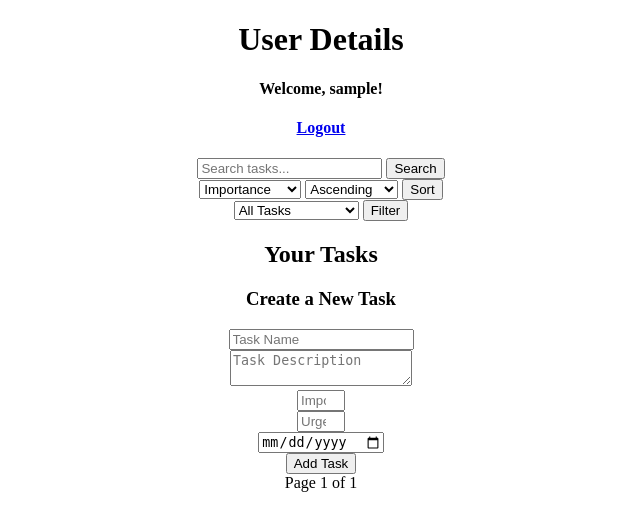
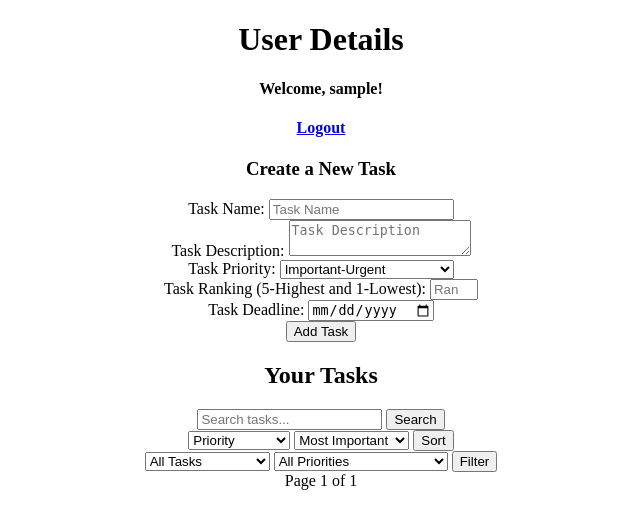
Before and after one commit to IsraelShowell/Prioritask-Task-Management, a Flask app: page /dashboard in a window 1280 px wide. Shown: the top 531 px of the page, without its empty margins (319-959 px from the left). Run offline with Flask 3, Linux system fonts and the light colour scheme; the visitor is signed in with stand-in values (Sample User, id 1); data that the repository does not hold is empty.

Commit message:
Version 0.70

```diff
--- a/app.py
+++ b/app.py
@@ -2,7 +2,7 @@
 # Start Date: 9/27/2024
 # End Date: /2024
 # Project: Prioitask - Task Management Application
-# Version: 0.50
+# Version: 0.70
 
 # Description:
 """
@@ -59,10 +59,6 @@ def signup():
             E_mail = request.form['Email']
             userName = request.form['Username']
             passWord = request.form['Password']
-            PhoneNumber = request.form['PhoneNumber']
-            Gender = request.form['Gender']
-            Address = request.form['Address']
-            Age = request.form['Age']
 
             #statement holds an SQL Query for the users table in the users database
             #This query checks to see if the user, password, and email entered exist in the database
@@ -83,7 +79,7 @@ def signup():
                 if not data:
                     #Then the user's information will be added into the database
                     date_created = str(datetime.now())
-                    manage_cursor.execute("INSERT INTO users (Email,Username,Password,PhoneNumber,Gender,Address,Age,DateAccountCreated) VALUES (?,?,?,?,?,?,?,?)",(E_mail,userName,passWord,PhoneNumber,Gender,Address,Age,date_created))
+                    manage_cursor.execute("INSERT INTO users (Email,Username,Password,DateAccountCreated) VALUES (?,?,?,?)",(E_mail,userName,passWord,date_created))
                     signUp_connection.commit()
                     signUp_connection.close()
                     #Then they are taken to the login page
@@ -137,7 +133,7 @@ def login():
 
             #If the login is right, they go to the dashboard function, and their name is displayed
             request.method = 'GET'
-            return dashboard()
+            return redirect(url_for('dashboard'))
     else:
         #If the user is just going to the login page, the page is rendered by the program
          request.method=='GET'
@@ -217,39 +213,39 @@ def dashboard():
         complete_task(task_id, user_id)
 
 
-    #This handles task creation if the form is submitted
     if request.method == 'POST' and 'TaskName' in request.form:
         task_name = request.form['TaskName']
         task_desc = request.form['TaskDesc']
-        importance = int(request.form['Importance'])
-        urgency = int(request.form['Urgency'])
+        priority = request.form['Priority']
+        ranking = int(request.form['Ranking'])
         deadline = request.form['Deadline']
-        date_created = datetime.now().strftime('%Y-%m-%d %H:%M:%S')
+        date_created = datetime.now().strftime('%m-%d-%Y %H:%M:%S')
 
-        #This creates the connect to the database
         conn = sqlite3.connect('task-management.db')
         cursor = conn.cursor()
 
-        #This inserts the new task into the database
+        # Insert task with Priority as a descriptive string and Ranking as an integer
         cursor.execute(
-            """INSERT INTO tasks (TaskName, TaskDesc, Importance, Urgency,
+            """INSERT INTO tasks (TaskName, TaskDesc, Priority, Ranking,
             TaskDeadline, DateTaskCreated, Completed, User_ID)
             VALUES (?, ?, ?, ?, ?, ?, ?, ?)""",
-            (task_name, task_desc, importance, urgency, deadline, date_created, "false", user_id)
+            (task_name, task_desc, priority, ranking, deadline, date_created, "false", user_id)
         )
         conn.commit()
         conn.close()
 
+
     #These gather the search, sort, and filter parameters from the request
     search_query = request.args.get('search', '')
-    sort_by = request.args.get('sort_by', 'Importance')
-    sort_order = request.args.get('sort_order', 'ASC')
+    sort_by = request.args.get('sort_by', 'Priority')
+    sort_order = request.args.get('sort_order', 'DESC')
     completed_filter = request.args.get('filter', 'all')
+    priority_filter = request.args.get('priority_filter', 'all')
 
     #This gets the search, sort, and filter clauses from their respective helper functions
     search_clause, search_values = get_search_clause(search_query)  #Search helper function
     sort_query = get_sort_clause(sort_by, sort_order)  #Sort helper function
-    filter_clause = get_filter_clause(completed_filter)  #Filter helper function
+    filter_clause = get_filter_clause(completed_filter, priority_filter) #Filter helper function
 
 
     #Gets the tasks for the current page
@@ -260,14 +256,15 @@ def dashboard():
     cursor = conn.cursor()
 
     #Fetches tasks based on filters, search, and sort
-    cursor.execute(
-        f"""SELECT Task_ID, TaskName, TaskDesc, Importance, Urgency, TaskDeadline, Completed
+    query = f"""
+        SELECT Task_ID, TaskName, TaskDesc, Priority, Ranking, TaskDeadline, Completed
         FROM tasks
-        WHERE User_ID = ? {search_clause} {filter_clause}
-        {sort_query}
-        LIMIT ? OFFSET ?""",
-        (user_id, *search_values, tasks_per_page, offset)
-    )
+        WHERE User_ID = ? {search_clause} {filter_clause} {sort_query}
+        LIMIT ? OFFSET ?
+    """
+    parameters = (user_id, *search_values, tasks_per_page, offset)
+
+    cursor.execute(query, parameters)
 
 
     #This puts all the tasks in the database for the user in the tasks tuple
@@ -294,7 +291,8 @@ def dashboard():
         search_query=search_query,
         sort_by=sort_by,
         sort_order=sort_order,
-        completed_filter=completed_filter
+        completed_filter=completed_filter,
+        priority_filter=priority_filter
     )
 
 # This route allows the user to update an existing task
@@ -317,18 +315,17 @@ def update_task():
         # Retrieve the form data
         task_name = request.form.get('TaskName')
         task_desc = request.form.get('TaskDesc')
-        importance = int(request.form.get('Importance'))
-        urgency = int(request.form.get('Urgency'))
+        priority = request.form.get('Priority')
+        ranking = int(request.form.get('Ranking'))
         deadline = request.form.get('Deadline')
 
         # Ensure all fields contain data
-        if all([task_name, task_desc, importance, urgency, deadline]):
+        if all([task_name, task_desc, priority, ranking, deadline]):
             try:
                 # Execute the update query
                 cursor.execute(
-                    """UPDATE tasks SET TaskName = ?, TaskDesc = ?, Importance = ?,
-                    Urgency = ?, TaskDeadline = ? WHERE Task_ID = ? AND User_ID = ?""",
-                    (task_name, task_desc, importance, urgency, deadline, task_id, user_id)
+                    """UPDATE tasks SET TaskName = ?, TaskDesc = ?, Priority = ?, Ranking = ?, TaskDeadline = ? WHERE Task_ID = ? AND User_ID = ?""",
+                    (task_name, task_desc, priority, ranking, deadline, task_id, user_id)
                 )
                 conn.commit()
                 conn.close()
@@ -343,7 +340,7 @@ def update_task():
     else:
         # Pre-fill the form with the existing task data
         cursor.execute(
-            """SELECT TaskName, TaskDesc, Importance, Urgency, TaskDeadline
+            """SELECT TaskName, TaskDesc, Priority, Ranking, TaskDeadline
                FROM tasks WHERE Task_ID = ? AND User_ID = ?""",
             (task_id, user_id)
         )
@@ -391,7 +388,7 @@ def fetch_tasks(user_id):
     conn = sqlite3.connect('task-management.db')
     cursor = conn.cursor()
     cursor.execute(
-        "SELECT Task_ID, TaskName, TaskDesc, Importance, Urgency, TaskDeadline "
+        "SELECT Task_ID, TaskName, TaskDesc, Priority, Ranking, TaskDeadline "
         "FROM tasks WHERE User_ID = ?", (user_id,)
     )
     tasks = cursor.fetchall()
@@ -414,28 +411,45 @@ def get_search_clause(search_query):
         return "AND (TaskName LIKE ? OR TaskDesc LIKE ?)", (f"{search_query}%", f"{search_query}%")
     return "", ()
 
-#This is a helper function for the sort functionality
+#This is a helper function for the sorting functionality
 def get_sort_clause(sort_by, sort_order):
+    valid_sort_columns = ['Priority', 'TaskName', 'TaskDeadline', 'DateTaskCreated', 'Ranking']
 
-    #Tells the program which sort columns are available
-    valid_sort_columns = ['TaskName', 'Importance', 'Urgency', 'TaskDeadline', 'DateTaskCreated']
+    # Ensure the primary sort column is valid
+    if sort_by not in valid_sort_columns:
+        sort_by = 'Priority'  # default sorting column
 
-    #If one isn't chosen, then this is the default
-    if sort_by not in valid_sort_columns:
-        sort_by = 'Importance'
+    # Start building the sort clause
+    sort_clause = f"ORDER BY {sort_by} {sort_order}"
 
-        #Returns the chosen or default column and the SQLite query
-    return f"ORDER BY {sort_by} {sort_order}"
+    # If the primary sort column is Priority, sort by Ranking as the secondary criterion
+    if sort_by == 'Priority':
+        sort_clause += ", Ranking " + sort_order  # Order for Ranking can be adjusted as needed
+
+    return sort_clause
+
+
 
 #This is a helper function for the filter functionality
-def get_filter_clause(completed_filter):
+def get_filter_clause(completed_filter, priority_filter):
+    filter_clauses = []
 
-    #Checks if the filter is completed or incomplete
+    # Check if the filter is for completed or incomplete tasks
     if completed_filter == 'completed':
-        return "AND Completed = 'true'"
+        filter_clauses.append("Completed = 'true'")
     elif completed_filter == 'incomplete':
-        return "AND Completed = 'false'"
+        filter_clauses.append("Completed = 'false'")
+
+    # Check if a priority filter is set
+    if priority_filter and priority_filter != 'all':
+        filter_clauses.append(f"Priority = '{priority_filter}'")
+
+    # Combine all filter clauses with AND
+    if filter_clauses:
+        return "AND " + " AND ".join(filter_clauses)
+
     return ""
+
 
 #This is the start up function that runs when the app is ran in the command line to start
 def startup():
@@ -447,8 +461,8 @@ def startup():
     #Runs a query to create a table if it does not exist
     #The data parameters that the tables can handle are a text username and a text password, etc
     #PRIMARY KEY automatically adds the UNIQUE constraint!
-    manage_cursor.execute("CREATE TABLE IF NOT EXISTS users(User_ID INTEGER PRIMARY KEY, Email text NOT NULL UNIQUE, Username text NOT NULL, Password text NOT NULL, PhoneNumber INTEGER NOT NULL, Gender text NOT NULL, Address text NOT NULL, Age INTEGER NOT NULL, DateAccountCreated text NOT NULL)")
-    manage_cursor.execute("CREATE TABLE IF NOT EXISTS tasks(Task_ID INTEGER PRIMARY KEY, TaskName text NOT NULL, TaskDesc text NOT NULL, Importance INTEGER NOT NULL, Urgency INTEGER NOT NULL, TaskDeadline text NOT NULL, DateTaskCreated text NOT NULL, Completed text NOT NULL, User_ID INTEGER NOT NULL, FOREIGN KEY(User_ID) REFERENCES users(User_ID))")
+    manage_cursor.execute("CREATE TABLE IF NOT EXISTS users(User_ID INTEGER PRIMARY KEY, Email text NOT NULL UNIQUE, Username text NOT NULL, Password text NOT NULL, DateAccountCreated text NOT NULL)")
+    manage_cursor.execute("CREATE TABLE IF NOT EXISTS tasks(Task_ID INTEGER PRIMARY KEY, TaskName text NOT NULL, TaskDesc text NOT NULL, Priority Text NOT NULL, TaskDeadline text NOT NULL, DateTaskCreated text NOT NULL, Completed text NOT NULL, Ranking INTEGER, User_ID INTEGER NOT NULL, FOREIGN KEY(User_ID) REFERENCES users(User_ID))")
 
     #Then the changes are added to the database
     initial_connection.commit()
--- a/templates/Home.html
+++ b/templates/Home.html
@@ -31,7 +31,7 @@
 <body>
 <center>
   <div>
-	<h1>Prioitask Home Page - V.60</h1>
+	<h1>Prioitask Home Page - V.70</h1>
 	<!--Looks for the login function in the app.py script-->
 	<p><a href="{{ url_for('login') }}"><strong>Login</strong></a></p>
 	<!--Looks for the registrationForm function in the app.py script-->
--- a/templates/dashboard.html
+++ b/templates/dashboard.html
@@ -6,11 +6,13 @@
     <meta name="viewport" content="width=device-width, initial-scale=1.0">
     <title>Task Management Dashboard</title>
     <link rel="stylesheet" type=text/css href="{{ url_for('static', filename='css/main.css') }}">
+
     <style>
         ul {
             list-style-type: none;
           }
     </style>
+
 </head>
 
 <body>
@@ -21,45 +23,42 @@
             <h4><a href="{{ url_for('Home') }}"><strong>Logout</strong></a></h4>
         </section>
 
-        <!-- Add a search form -->
-<form method="get" action="{{ url_for('dashboard', name=name, page=1) }}">
-    <input type="text" name="search" value="{{ search_query }}" placeholder="Search tasks...">
-    <button type="submit">Search</button>
-</form>
 
-<!-- Add sorting options -->
-<form method="get" action="{{ url_for('dashboard') }}">
-    <select name="sort_by">
-        <option value="Importance" {% if sort_by == 'Importance' %}selected{% endif %}>Importance</option>
-        <option value="Urgency" {% if sort_by == 'Urgency' %}selected{% endif %}>Urgency</option>
-        <option value="TaskName" {% if sort_by == 'TaskName' %}selected{% endif %}>Task Name</option>
-        <option value="TaskDeadline" {% if sort_by == 'TaskDeadline' %}selected{% endif %}>Deadline</option>
-        <option value="DateTaskCreated" {% if sort_by == 'DateTaskCreated' %}selected{% endif %}>Date Created</option>
-    </select>
-    <select name="sort_order">
-        <option value="ASC" {% if sort_order == 'ASC' %}selected{% endif %}>Ascending</option>
-        <option value="DESC" {% if sort_order == 'DESC' %}selected{% endif %}>Descending</option>
-    </select>
-    <button type="submit">Sort</button>
-</form>
 
-<!-- Add filtering options -->
-<form method="get" action="{{ url_for('dashboard') }}">
-    <select name="filter">
-        <option value="all" {% if completed_filter == 'all' %}selected{% endif %}>All Tasks</option>
-        <option value="completed" {% if completed_filter == 'completed' %}selected{% endif %}>Completed Tasks</option>
-        <option value="incomplete" {% if completed_filter == 'incomplete' %}selected{% endif %}>Incomplete Tasks</option>
-    </select>
-    <button type="submit">Filter</button>
-</form>
+        <form method="POST" action="{{ url_for('dashboard') }}">
+            <h3>Create a New Task</h3>
+            <label for="TaskName">Task Name:</label>
+            <input type="text" name="TaskName" placeholder="Task Name" required><br>
 
-<!-- For each task, its information will be printed out, and there will be a complete button beside it!-->
-    <h2>Your Tasks</h2>
+            <label for="TaskDesc">Task Description:</label>
+            <textarea name="TaskDesc" placeholder="Task Description" required></textarea><br>
+
+            <!-- Dropdown for Priority -->
+            <label for="Priority">Task Priority:</label>
+            <select name="Priority" required>
+                <option value="Important-Urgent">Important-Urgent</option>
+                <option value="Important-Not-Urgent">Important-Not-Urgent</option>
+                <option value="Not-Important-Urgent">Not-Important-Urgent</option>
+                <option value="Not-Important-Not-Urgent">Not-Important-Not-Urgent</option>
+            </select><br>
+
+            <!-- Ranking Field -->
+            <label for="Ranking">Task Ranking (5-Highest and 1-Lowest):</label>
+            <input type="number" name="Ranking" min="1" max="5" placeholder="Ranking (1-5)" required><br>
+
+            <label for="Deadline">Task Deadline:</label>
+            <input type="date" name="Deadline" required><br>
+            <button type="submit">Add Task</button>
+        </form>
+
+
+        <!-- For each task, its information will be printed out, and there will be a complete button beside it!-->
+        <h2>Your Tasks</h2>
         <ul>
             {% for task in tasks %}
                 <li>
                     <strong>{{ task[1] }}</strong>: {{ task[2] }}<br>
-                    Importance: {{ task[3] }} | Urgency: {{ task[4] }} | Deadline: {{ task[5] }}
+                    Priority: {{ task[3] }} | Ranking: {{ task[4] }} | Deadline: {{ task[5] }}
 
                     <!-- Display a check mark if the task is completed -->
                     {% if task[6] == 'true' %}
@@ -82,59 +81,62 @@
             {% endfor %}
         </ul>
 
+        <!-- Add a search form -->
+        <form method="GET" action="{{ url_for('dashboard', name=name, page=1) }}">
+            <input type="text" name="search" value="{{ search_query }}" placeholder="Search tasks...">
+            <button type="submit">Search</button>
+        </form>
 
-        <!--<h2>Your Tasks</h2>
-        <ul>
-            {% for task in tasks %}
-                <li>
-                    <strong>{{ task[1] }}</strong>: {{ task[2] }}<br>
-                    Importance: {{ task[3] }} | Urgency: {{ task[4] }} | Deadline: {{ task[5] }}
-                    <a href="{{ url_for('update_task', task_id=task[0]) }}">Edit</a> |
-                    <a href="{{ url_for('delete_task', task_id=task[0]) }}">Delete</a>
-                </li>
-            {% endfor %}
-        </ul>
+        <!-- Add sorting options -->
+        <form method="GET" action="{{ url_for('dashboard', name=name, page=1) }}">
+            <select name="sort_by">
+                <option value="Priority" {% if sort_by == 'Priority' %}selected{% endif %}>Priority</option>
+                <option value="TaskName" {% if sort_by == 'TaskName' %}selected{% endif %}>Task Name</option>
+                <option value="TaskDeadline" {% if sort_by == 'TaskDeadline' %}selected{% endif %}>Deadline</option>
+                <option value="DateTaskCreated" {% if sort_by == 'DateTaskCreated' %}selected{% endif %}>Date Created</option>
+            </select>
+            <select name="sort_order">
+                {% if sort_by == 'Priority' %}
+                    <option value="DESC" {% if sort_order == 'DESC' %}selected{% endif %}>Most Important</option>
+                    <option value="ASC" {% if sort_order == 'ASC' %}selected{% endif %}>Least Important</option>
+                {% else %}
+                    <option value="DESC" {% if sort_order == 'DESC' %}selected{% endif %}>Descending</option>
+                    <option value="ASC" {% if sort_order == 'ASC' %}selected{% endif %}>Ascending</option>
+                {% endif %}
+            </select>
+            <button type="submit">Sort</button>
+        </form>
 
-        <form method="GET" action="{{ url_for('dashboard') }}">
-             Search Input
-            <input type="text" name="search" placeholder="Search tasks" value="{{ search_term }}">
 
-            <!-- Sort Dropdown
-            <select name="sort">
-                <option value="date" {% if sort_by == 'date' %}selected{% endif %}>Sort by Date</option>
-                <option value="importance" {% if sort_by == 'importance' %}selected{% endif %}>Sort by Importance</option>
-                <option value="urgency" {% if sort_by == 'urgency' %}selected{% endif %}>Sort by Urgency</option>
+        <!-- Add filtering options -->
+        <form method="GET" action="{{ url_for('dashboard', name=name, page=1) }}">
+            <select name="filter">
+                <option value="all" {% if completed_filter == 'all' %}selected{% endif %}>All Tasks</option>
+                <option value="completed" {% if completed_filter == 'completed' %}selected{% endif %}>Completed Tasks</option>
+                <option value="incomplete" {% if completed_filter == 'incomplete' %}selected{% endif %}>Incomplete Tasks</option>
             </select>
 
-            <!-- Filter Dropdown
-            <select name="filter">
-                <option value="" {% if filter_status == '' %}selected{% endif %}>All Tasks</option>
-                <option value="completed" {% if filter_status == 'completed' %}selected{% endif %}>Completed</option>
-                <option value="incomplete" {% if filter_status == 'incomplete' %}selected{% endif %}>Incomplete</option>
+            <!-- Dropdown for Priority Filtering -->
+            <select name="priority_filter">
+                <option value="all">All Priorities</option>
+                <option value="Important-Urgent">Important-Urgent</option>
+                <option value="Important-Not-Urgent">Important-Not-Urgent</option>
+                <option value="Not-Important-Urgent">Not-Important-Urgent</option>
+                <option value="Not-Important-Not-Urgent">Not-Important-Not-Urgent</option>
             </select>
 
-            <!-- Submit Button
-            <button type="submit">Apply</button>
-        </form> -->
+            <button type="submit">Filter</button>
+        </form>
 
 
-        <form method="POST" action="{{ url_for('dashboard') }}">
-            <h3>Create a New Task</h3>
-            <input type="text" name="TaskName" placeholder="Task Name" required><br>
-            <textarea name="TaskDesc" placeholder="Task Description" required></textarea><br>
-            <input type="number" name="Importance" min="1" max="2" placeholder="Importance (1-2)" required><br>
-            <input type="number" name="Urgency" min="1" max="2" placeholder="Urgency (1-2)" required><br>
-            <input type="date" name="Deadline" required><br>
-            <button type="submit">Add Task</button>
-        </form>
 
         <div class="pagination">
             {% if page > 1 %}
-                <a href="{{ url_for('dashboard', name=name, page=page-1, search=search_query, sort_by=sort_by, sort_order=sort_order, filter=completed_filter) }}">Previous</a>
+                <a href="{{ url_for('dashboard', name=name, page=page-1, search=search_query, sort_by=sort_by, sort_order=sort_order, filter=completed_filter, priority_filter=priority_filter) }}">Previous</a>
             {% endif %}
             <span>Page {{ page }} of {{ total_pages }}</span>
             {% if page < total_pages %}
-                <a href="{{ url_for('dashboard', name=name, page=page+1, search=search_query, sort_by=sort_by, sort_order=sort_order, filter=completed_filter) }}">Next</a>
+                <a href="{{ url_for('dashboard', name=name, page=page+1, search=search_query, sort_by=sort_by, sort_order=sort_order, filter=completed_filter,priority_filter=priority_filter) }}">Next</a>
             {% endif %}
         </div>
 
```
Also changed, not shown: signupForm.py (+2 -9 lines), templates/register.html (+2 -19 lines), templates/update_task.html (+14 -7 lines), README.md.
